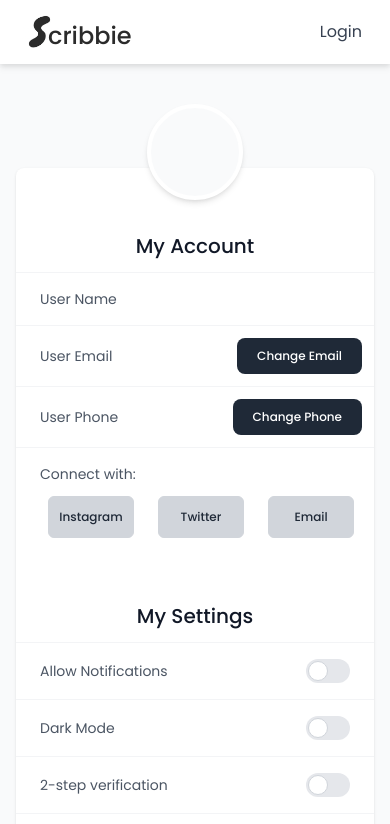
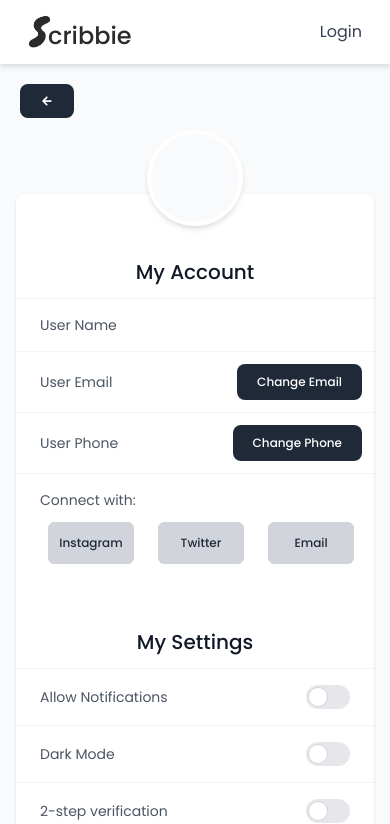
Before and after one commit to Scribbie-Notes/notes-app, a React (Vite) app in the folder frontend/: page /my-profile in a window 390 px wide. Shown: the top 824 px of the page. Built offline with nearby package versions, Linux system fonts and the light colour scheme.

Commit message:
profile, about page responsive fix

```diff
--- a/frontend/src/components/About/About.jsx
+++ b/frontend/src/components/About/About.jsx
@@ -10,7 +10,6 @@ const About = () => {
     return (
         <div>
             <Navbar userInfo={user} />
-            <div className='flex'>
                 <Link to='/dashboard'>
                     <div className='p-5'>
                         <button className='inline-flex items-center text-white bg-gray-800 hover:bg-gray-900 focus:outline-none font-medium rounded-lg text-sm px-5 py-2.5 me-2 mb-2 dark:bg-gray-800 dark:hover:bg-gray-700 dark:border-gray-700'>
@@ -18,8 +17,8 @@ const About = () => {
                         </button>
                     </div>
                 </Link>
-                <div className="container text-gray-800 mx-auto mt-10 p-6 bg-white">
-
+            <div className='flex'>
+                <div className="container text-gray-800 mx-auto p-6 bg-white">
                     <h1 className="text-4xl font-bold mb-8">About Scribbie</h1>
 
                     <section className="mb-12">
--- a/frontend/src/components/Testimonial.jsx
+++ b/frontend/src/components/Testimonial.jsx
@@ -1,4 +1,4 @@
-import React from 'react'
+import React from 'react';
 
 const Testimonial = () => {
     return (
@@ -14,7 +14,7 @@ const Testimonial = () => {
                             <div className="grid gap-4 md:grid-cols-2">
                                 <div className="grid content-center gap-4">
                                     <div className="p-6 rounded-lg shadow-md hover:shadow-xl cursor-default transition duration-300 ease-in-out border border-gray-200 dark:bg-gray-50">
-                                        <p>"Since I started using this notes application, my productivity has skyrocketed. The intuitive design and seamless syncing across devices make it an essential tool for organizing my thoughts and tasks. The powerful search functionality ensures I can always find what I need, and the ability to collaborate with others has transformed the way I work on projects. It’s truly a game-changer for anyone looking to stay organized and efficient."</p>
+                                        <p className="testimonial-text">"Since I started using this notes application, my productivity has skyrocketed. The intuitive design and seamless syncing across devices make it an essential tool for organizing my thoughts and tasks. The powerful search functionality ensures I can always find what I need, and the ability to collaborate with others has transformed the way I work on projects. It’s truly a game-changer for anyone looking to stay organized and efficient."</p>
                                         <div className="flex items-center mt-4 space-x-4">
                                             <img src="https://i.pinimg.com/736x/a8/9f/67/a89f67343169f2a76369d2df3b364875.jpg" alt="" className="w-12 h-12 bg-center bg-cover rounded-full dark:bg-gray-500" />
                                             <div>
@@ -24,7 +24,7 @@ const Testimonial = () => {
                                         </div>
                                     </div>
                                     <div className="p-6 rounded-lg shadow-md hover:shadow-xl cursor-default transition duration-300 ease-in-out border border-gray-200 dark:bg-gray-50">
-                                        <p>"With this notes app, staying organized is a breeze. Its user-friendly interface and powerful features make it an essential tool. Perfect for managing tasks and capturing ideas on the go. Highly recommended!"</p>
+                                        <p className="testimonial-text">"With this notes app, staying organized is a breeze. Its user-friendly interface and powerful features make it an essential tool. Perfect for managing tasks and capturing ideas on the go. Highly recommended!"</p>
                                         <div className="flex items-center mt-4 space-x-4">
                                             <img src="https://i.pinimg.com/736x/a8/9f/67/a89f67343169f2a76369d2df3b364875.jpg" alt="" className="w-12 h-12 bg-center bg-cover rounded-full dark:bg-gray-500" />
                                             <div>
@@ -36,7 +36,7 @@ const Testimonial = () => {
                                 </div>
                                 <div className="grid content-center gap-4">
                                     <div className="p-6 rounded-lg shadow-md hover:shadow-xl cursor-default transition duration-300 ease-in-out border border-gray-200 dark:bg-gray-50">
-                                        <p>"This notes application is a game-changer. It simplifies task management and boosts productivity. Its intuitive design and robust features make organizing notes effortless, ensuring I never miss a detail. Highly recommended!"</p>
+                                        <p className="testimonial-text">"This notes application is a game-changer. It simplifies task management and boosts productivity. Its intuitive design and robust features make organizing notes effortless, ensuring I never miss a detail. Highly recommended!"</p>
                                         <div className="flex items-center mt-4 space-x-4">
                                             <img src="https://i.pinimg.com/736x/a8/9f/67/a89f67343169f2a76369d2df3b364875.jpg" alt="" className="w-12 h-12 bg-center bg-cover rounded-full dark:bg-gray-500" />
                                             <div>
@@ -46,7 +46,7 @@ const Testimonial = () => {
                                         </div>
                                     </div>
                                     <div className="p-6 rounded-lg shadow-md hover:shadow-xl cursor-default transition duration-300 ease-in-out border border-gray-200 dark:bg-gray-50">
-                                        <p>"I've tried many note-taking apps, but this one stands out for its simplicity and functionality. The ability to categorize and tag notes makes retrieval a breeze, and the collaborative features have been invaluable for team projects. The app’s reliability and ease of use have made it an essential part of my daily routine, helping me stay on top of my tasks and ideas effortlessly."</p>
+                                        <p className="testimonial-text">"I've tried many note-taking apps, but this one stands out for its simplicity and functionality. The ability to categorize and tag notes makes retrieval a breeze, and the collaborative features have been invaluable for team projects. The app’s reliability and ease of use have made it an essential part of my daily routine, helping me stay on top of my tasks and ideas effortlessly."</p>
                                         <div className="flex items-center mt-4 space-x-4">
                                             <img src="https://i.pinimg.com/736x/a8/9f/67/a89f67343169f2a76369d2df3b364875.jpg" alt="" className="w-12 h-12 bg-center bg-cover rounded-full dark:bg-gray-500" />
                                             <div>
@@ -62,7 +62,7 @@ const Testimonial = () => {
                 </div>
             </section>
         </div>
-    )
-}
+    );
+};
 
-export default Testimonial
+export default Testimonial;
--- a/frontend/src/pages/Home/Home.jsx
+++ b/frontend/src/pages/Home/Home.jsx
@@ -181,9 +181,9 @@ const Home = () => {
         handleClearSearch={handleClearSearch}
         setUserInfo={setUserInfo}
       />
-      <div className="container mx-auto h-screen p-6 mb-12">
+      <div className="container h-screen p-6 pb-6">
         {allNotes.length > 0 ? (
-          <div className="grid grid-cols-1 sm:grid-cols-2 md:grid-cols-3 lg:grid-cols-3 gap-4 mt-8 transition-all">
+          <div className="grid grid-cols-1 sm:grid-cols-2 md:grid-cols-3 lg:grid-cols-3 gap-4 mt-4 transition-all">
             {allNotes.map((item) => (
               <NoteCard
                 key={item._id}
--- a/frontend/src/pages/ProfilePage/ProfilePage.jsx
+++ b/frontend/src/pages/ProfilePage/ProfilePage.jsx
@@ -209,17 +209,24 @@ const ProfilePage = () => {
   };
 
   return (
-    <div className="bg-gray-50">
+    <div className="bg-gray-50 relative">
       <Navbar userInfo={user} />
+      <Link to='/dashboard'>
+                    <div className='p-5'>
+                        <button className='inline-flex items-center text-white bg-gray-800 hover:bg-gray-900 focus:outline-none font-medium rounded-lg text-sm px-5 py-2.5 me-2 mb-2 dark:bg-gray-800 dark:hover:bg-gray-700 dark:border-gray-700'>
+                            <IoMdArrowRoundBack />
+                        </button>
+                    </div>
+                </Link>
       <div className="flex">
-        <Link to="/dashboard">
+        {/* <Link to="/dashboard">
           <div className="p-5 hidden md:inline-block">
             <button className="inline-flex items-center text-white bg-gray-800 hover:bg-gray-900 focus:outline-none font-medium rounded-lg text-sm px-5 py-2.5 me-2 mb-2 dark:bg-gray-800 dark:hover:bg-gray-700 dark:border-gray-700">
               <IoMdArrowRoundBack />
             </button>
           </div>
-        </Link>
-        <div className="container items-center justify-center px-4 pt-14 pb-28 md:pr-14">
+        </Link> */}
+        <div className="container items-center justify-center px-4 pb-28">
           <div>
             <div className="bg-white relative shadow rounded-lg w-full md:w-5/6 lg:w-4/6 xl:w-3/6 mx-auto mt-12">
               <div className="flex justify-center">
```
